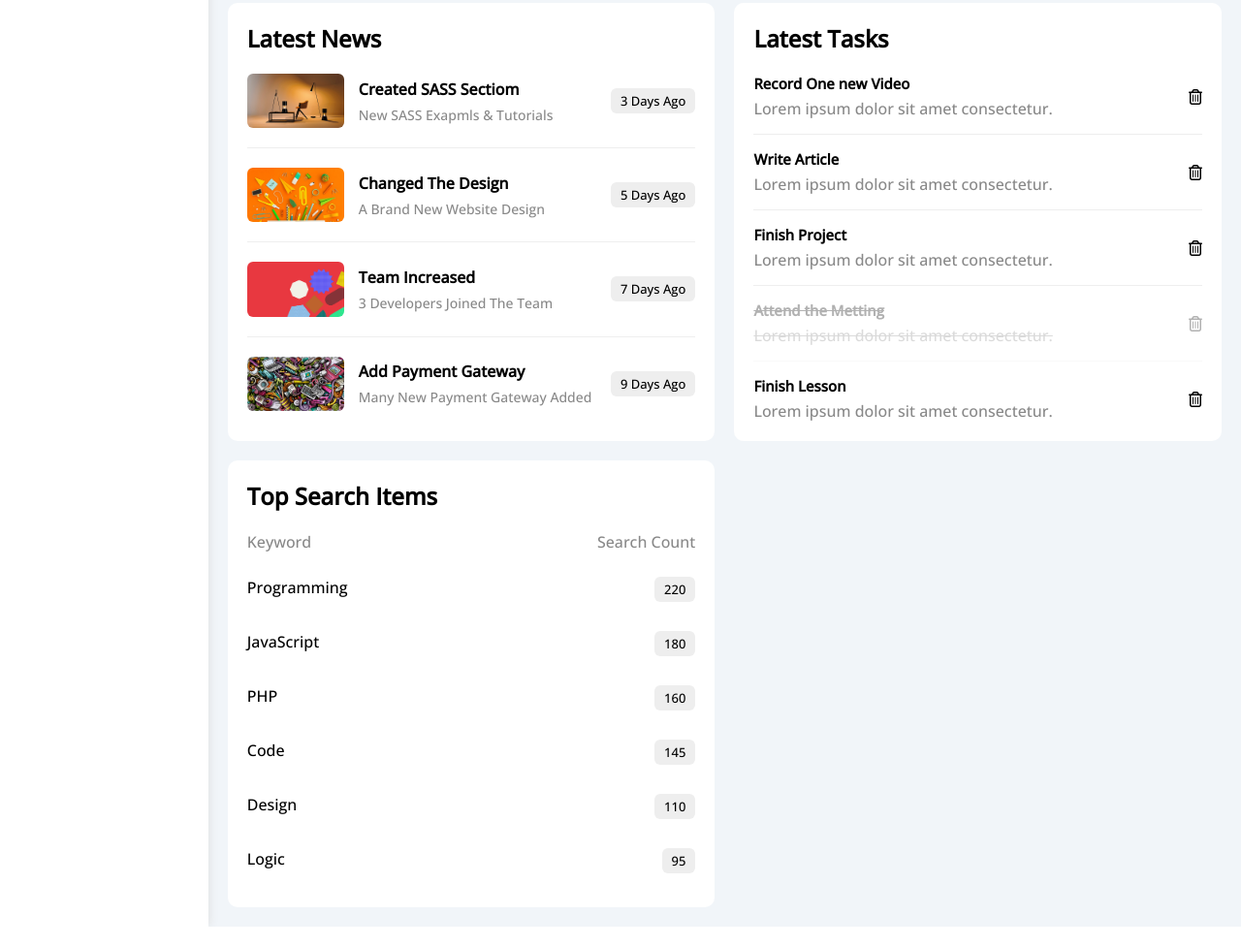
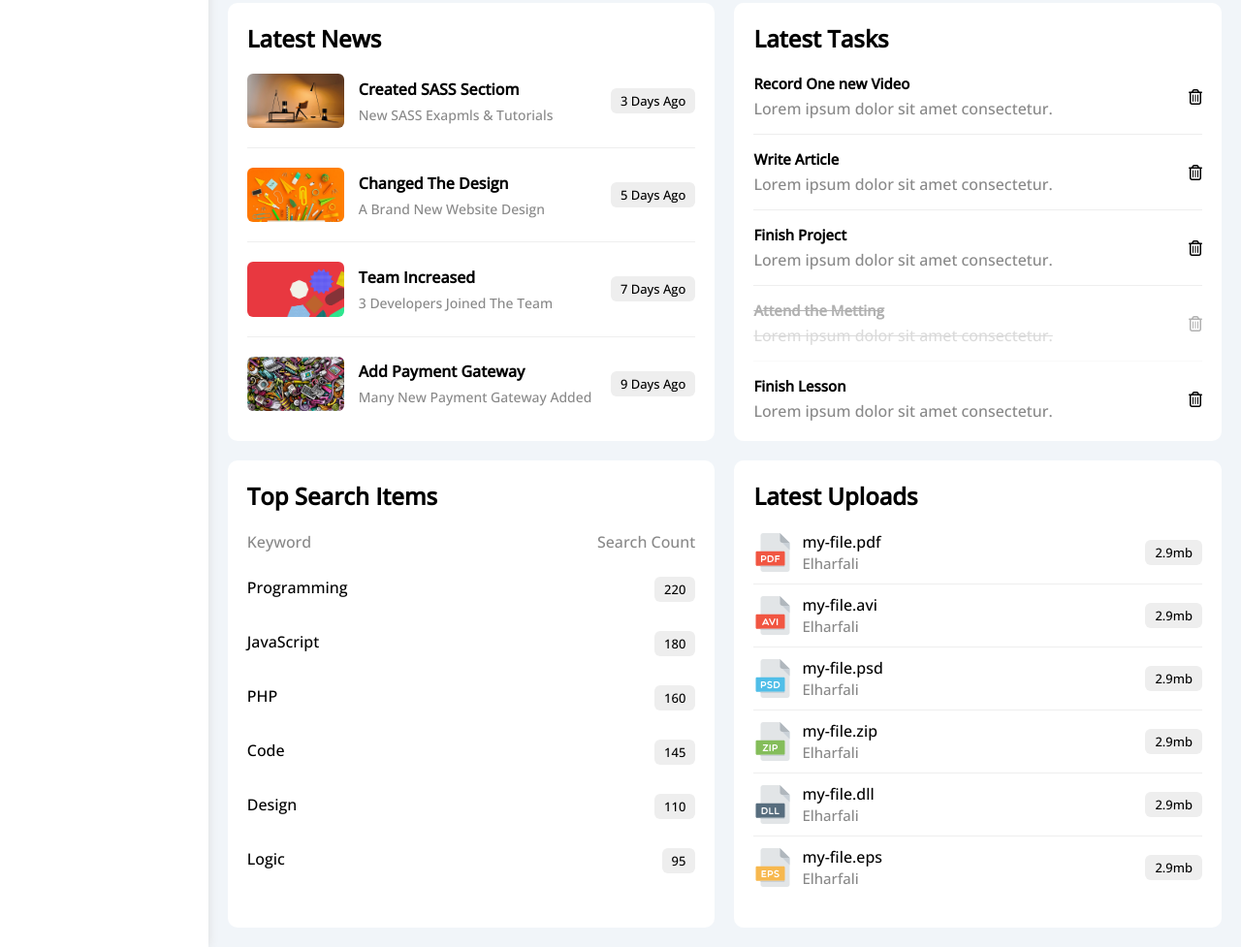
Before and after one commit to ELHARFALI/Dashboard, a plain HTML site: page index.html in a window 1280 px wide. Shown: the part 1033-2010 px from the top of the page at 97% size. Before the commit the page ends 1989 px from the top, so only its background shows below. Drawn offline with nearby package versions, Linux system fonts and the light colour scheme.

Commit message:
Dashboard Page - Latest Uploads

```diff
--- a/css/master.css
+++ b/css/master.css
@@ -433,3 +433,14 @@ ul {
     color: var(--red-color);
 }
 /* End Tasks */
+
+/* Start Latest Uploads */
+.latest-uploads ul li:not(:last-child) {
+    border-bottom: 1px solid #eee;
+}
+
+.latest-uploads ul li img {
+    width: 40px;
+    height: 40px;
+}
+/* End Latest Uploads */
--- a/index.html
+++ b/index.html
@@ -399,6 +399,94 @@
 
           </div>
           <!-- End Top Search Widget -->
+
+          <!-- Start Latest Uploads -->
+          <div class="latest-uploads p-20 bg-white rad-10">
+            <h2 class="mt-0 mb-20">Latest Uploads</h2>
+            <ul class="m-0">
+
+              <li class="between-flex pb-10 mb-10">
+                <div class="d-flex align-center">
+                  <img class="mr-10" src="./imgs/pdf.svg" alt="">
+                  <div>
+                    <span class="d-block">my-file.pdf</span>
+                    <span class="fs-15 c-grey">Elharfali</span>
+                  </div>
+                </div>
+                <div class="bg-eee btn-shape fs-13">
+                  2.9mb
+                </div>
+              </li>
+
+              <li class="between-flex pb-10 mb-10">
+                <div class="d-flex align-center">
+                  <img class="mr-10" src="./imgs/avi.svg" alt="">
+                  <div>
+                    <span class="d-block">my-file.avi</span>
+                    <span class="fs-15 c-grey">Elharfali</span>
+                  </div>
+                </div>
+                <div class="bg-eee btn-shape fs-13">
+                  2.9mb
+                </div>
+              </li>
+
+              <li class="between-flex pb-10 mb-10">
+                <div class="d-flex align-center">
+                  <img class="mr-10" src="./imgs/psd.svg" alt="">
+                  <div>
+                    <span class="d-block">my-file.psd</span>
+                    <span class="fs-15 c-grey">Elharfali</span>
+                  </div>
+                </div>
+                <div class="bg-eee btn-shape fs-13">
+                  2.9mb
+                </div>
+              </li>
+
+              <li class="between-flex pb-10 mb-10">
+                <div class="d-flex align-center">
+                  <img class="mr-10" src="./imgs/zip.svg" alt="">
+                  <div>
+                    <span class="d-block">my-file.zip</span>
+                    <span class="fs-15 c-grey">Elharfali</span>
+                  </div>
+                </div>
+                <div class="bg-eee btn-shape fs-13">
+                  2.9mb
+                </div>
+              </li>
+
+              <li class="between-flex pb-10 mb-10">
+                <div class="d-flex align-center">
+                  <img class="mr-10" src="./imgs/dll.svg" alt="">
+                  <div>
+                    <span class="d-block">my-file.dll</span>
+                    <span class="fs-15 c-grey">Elharfali</span>
+                  </div>
+                </div>
+                <div class="bg-eee btn-shape fs-13">
+                  2.9mb
+                </div>
+              </li>
+
+              <li class="between-flex pb-10 mb-10">
+                <div class="d-flex align-center">
+                  <img class="mr-10" src="./imgs/eps.svg" alt="">
+                  <div>
+                    <span class="d-block">my-file.eps</span>
+                    <span class="fs-15 c-grey">Elharfali</span>
+                  </div>
+                </div>
+                <div class="bg-eee btn-shape fs-13">
+                  2.9mb
+                </div>
+              </li>
+
+            </ul>
+          </div>
+          <!-- End Latest Uploads -->
+
         </div>
       </div>
     </div>
```
